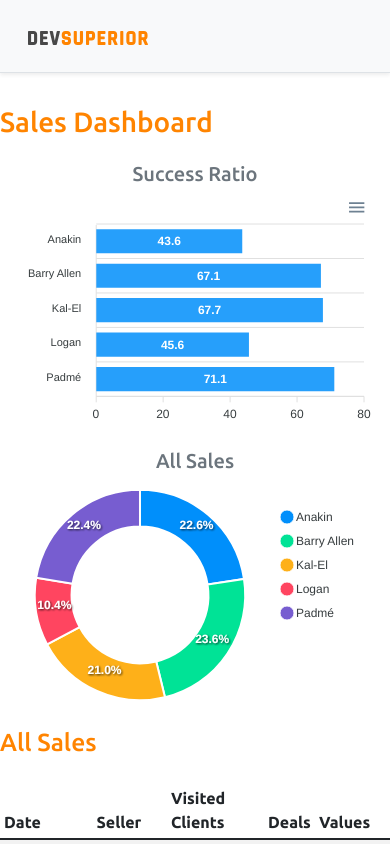
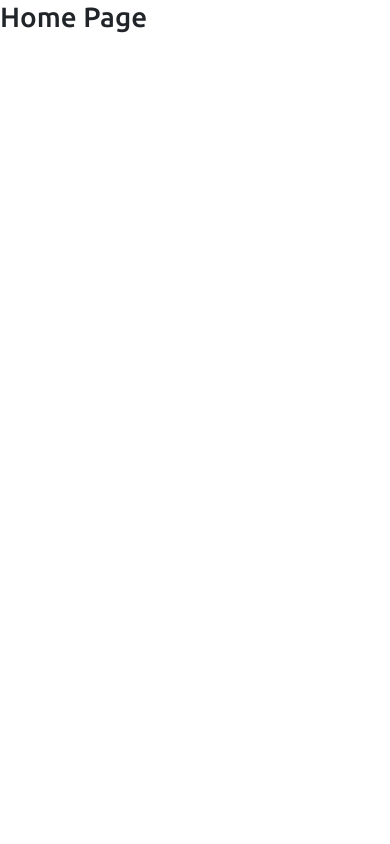
Before and after one commit to eduardothomazi/sales-dashboard-spring-react, a React (Create React App) app in the folder frontend/: page / in a window 390 px wide. Shown: the top 844 px of the page. Built offline with nearby package versions, Linux system fonts and the light colour scheme.

Commit message:
C12 - Routes

```diff
--- a/frontend/package.json
+++ b/frontend/package.json
@@ -15,6 +15,7 @@
     "react": "^17.0.2",
     "react-apexcharts": "^1.3.9",
     "react-dom": "^17.0.2",
+    "react-router-dom": "^5.2.0",
     "react-scripts": "5.0.0",
     "typescript": "^4.5.5",
     "web-vitals": "^2.1.4"
@@ -42,5 +43,8 @@
       "last 1 firefox version",
       "last 1 safari version"
     ]
+  },
+  "devDependencies": {
+    "@types/react-router-dom": "^5.3.3"
   }
 }
--- a/frontend/src/App.tsx
+++ b/frontend/src/App.tsx
@@ -1,33 +1,8 @@
-import BarChart from "components/BarChart";
-import DataTable from "components/DataTable";
-import DonutChart from "components/DonutChart";
-import Footer from "components/Footer";
-import NavBar from "components/NavBar";
+import RoutesPage from "Routes";
 
 function App() {
   return (
-    <>
-      <NavBar />
-      <div >
-        <h1 className="text-primary py-3">Sales Dashboard</h1>
-        <div className="row px-3">
-          <div className="col-sm-6">
-            <h5 className="text-center text-secondary">Success Ratio</h5>
-            <BarChart />
-          </div>
-          <div className="col-sm-6">
-            <h5 className="text-center text-secondary">All Sales</h5>
-            <DonutChart />
-          </div>
-        </div>
-        <div className="py-3">
-          <h2 className="text-primary">All Sales</h2>
-        </div>
-
-        <DataTable />
-      </div>
-      <Footer />
-    </>
+    <RoutesPage/>
   );
 }
 
--- /dev/null
+++ b/frontend/src/Routes.tsx
@@ -0,0 +1,22 @@
+import Dashboard from 'pages/Dashboard';
+import Home from 'pages/Home';
+import { Switch } from 'react-router-dom';
+import { Route } from 'react-router-dom';
+import { BrowserRouter } from 'react-router-dom';
+
+function RoutesPage() {
+    return (
+        <BrowserRouter>
+            <Switch>
+                <Route path="/" exact >
+                    <Home />
+                </Route>
+                <Route path='/dashboard'>
+                    <Dashboard />
+                </Route>
+            </Switch>
+        </BrowserRouter>
+    );
+}
+
+export default RoutesPage;
--- /dev/null
+++ b/frontend/src/pages/Dashboard/index.tsx
@@ -0,0 +1,34 @@
+import BarChart from "components/BarChart";
+import DataTable from "components/DataTable";
+import DonutChart from "components/DonutChart";
+import Footer from "components/Footer";
+import NavBar from "components/NavBar";
+
+function Dashboard() {
+    return (
+        <>
+      <NavBar />
+      <div >
+        <h1 className="text-primary py-3">Sales Dashboard</h1>
+        <div className="row px-3">
+          <div className="col-sm-6">
+            <h5 className="text-center text-secondary">Success Ratio</h5>
+            <BarChart />
+          </div>
+          <div className="col-sm-6">
+            <h5 className="text-center text-secondary">All Sales</h5>
+            <DonutChart />
+          </div>
+        </div>
+        <div className="py-3">
+          <h2 className="text-primary">All Sales</h2>
+        </div>
+
+        <DataTable />
+      </div>
+      <Footer />
+    </>
+    );
+}
+
+export default Dashboard;
--- /dev/null
+++ b/frontend/src/pages/Home/index.tsx
@@ -0,0 +1,9 @@
+function Home() {
+    return (
+        <div>
+            <h1>Home Page</h1>
+        </div>
+    );
+}
+
+export default Home;
```
Also changed, not shown: 2 other files (tests, documents, lock files or other folders).
